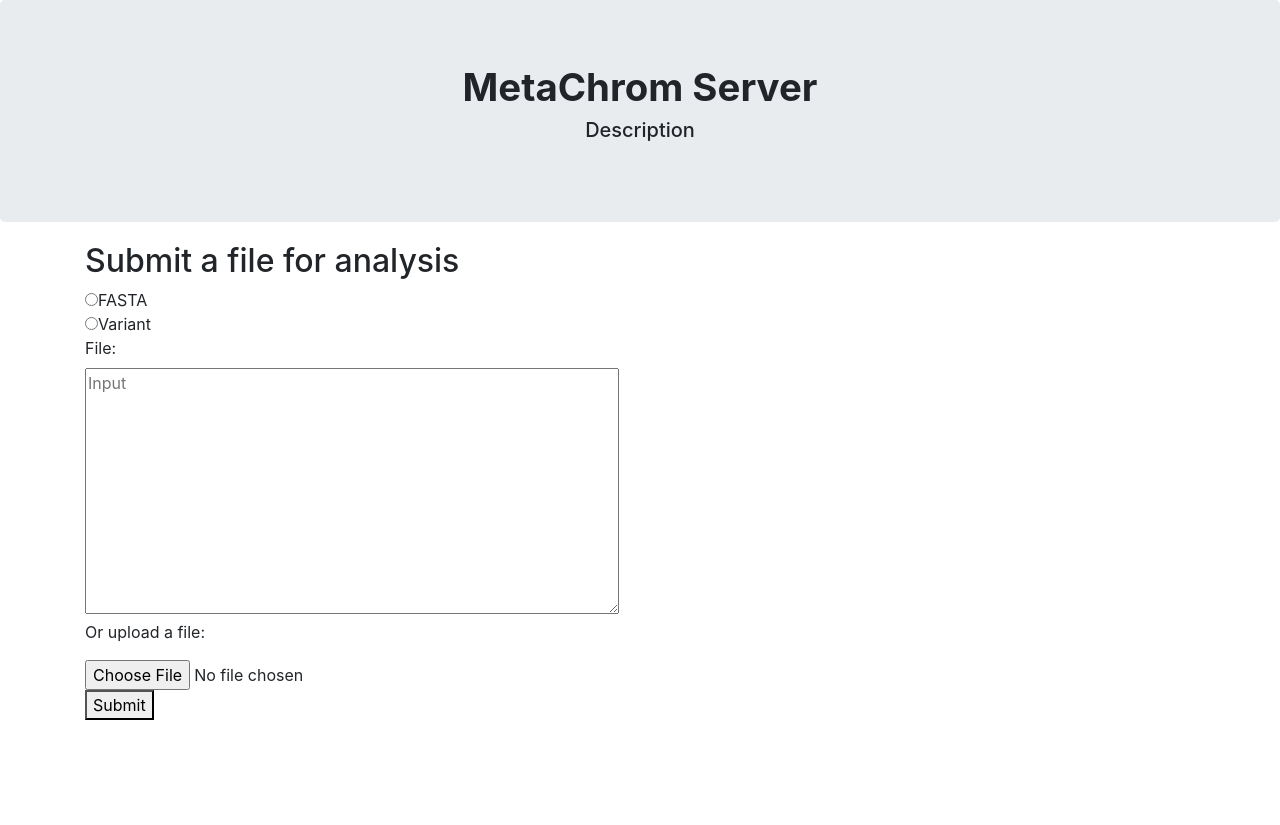
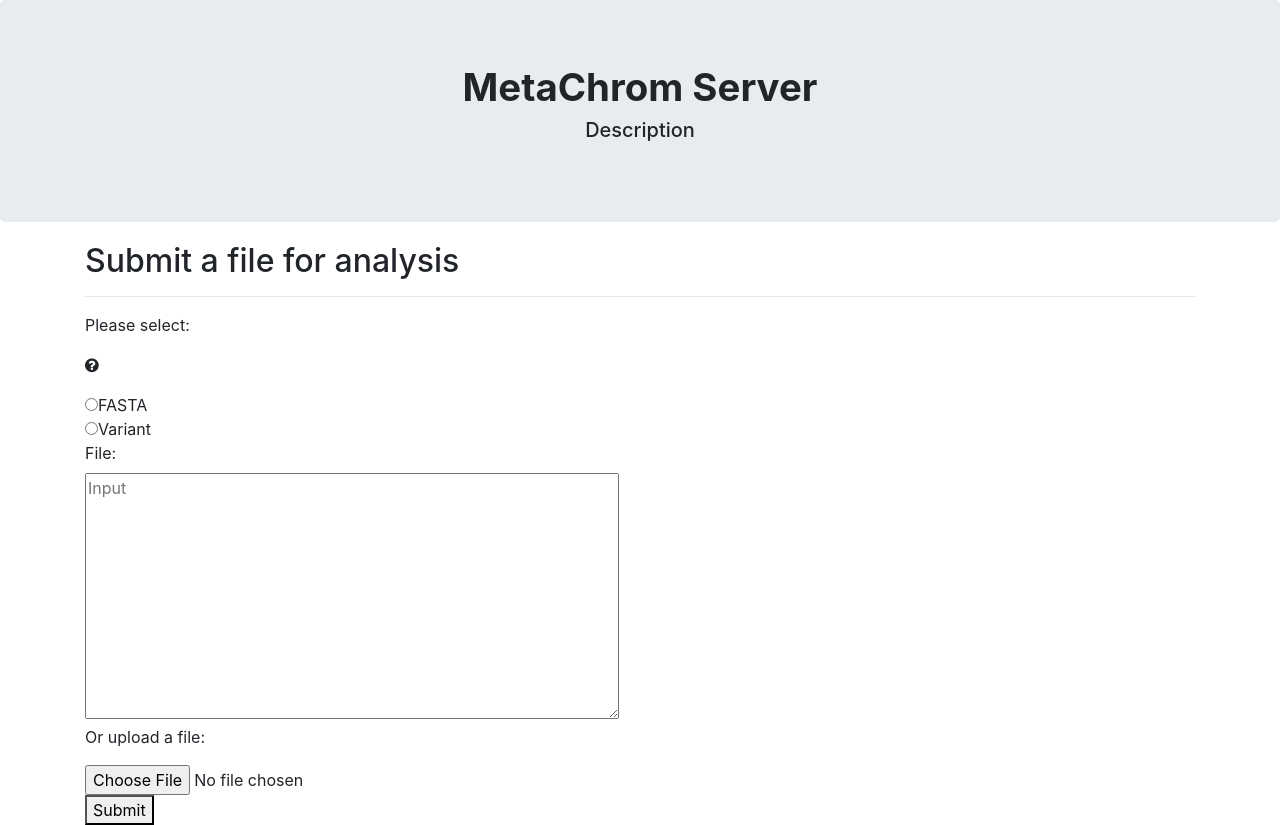
Before and after one commit to xzhang96/MetaChromServer, a Flask app: page / in a window 1280 px wide. Before the commit the page ends 720 px from the top, so only its background shows below. Run offline with Flask 2, Linux system fonts and the light colour scheme; some libraries are stand-ins or nearby versions.

Commit message:
added tooltip button

```diff
--- a/templates/homepage.html
+++ b/templates/homepage.html
@@ -3,9 +3,29 @@
     <head>
         <title>MetaChromServer</title>
         <meta charset="UTF-8">
+        <meta name="viewport" content="width=device-width, initial-scale=1">
         <link rel="stylesheet" href="https://stackpath.bootstrapcdn.com/bootstrap/4.5.0/css/bootstrap.min.css">
+        <link rel="stylesheet" href="https://cdnjs.cloudflare.com/ajax/libs/font-awesome/4.3.0/css/font-awesome.css">
         <style>
+            .fa {
+                position: relative;
+                display: inline-block;
+            }
+            .mybox {
+                visibility: hidden;
+                background-color: black;
+                color: #fff;
+                text-align: center;
+                border-radius: 6px;
 
+                /* Position the tooltip */
+                position: absolute;
+                z-index: 1;
+            }
+            .fa:hover {cursor: pointer;}
+            .mytip:hover > .mybox{
+                visibility: visible;
+            }
         </style>
     </head>
 
@@ -25,6 +45,17 @@
             <!------------------------------ Body ----------------------------------->
             <div class="container" style="margin-top: 20px; width:100%;">
                 <h2>Submit a file for analysis</h2>
+                <hr>
+                <p>
+                    Please select:
+                    <div class="mytip">
+                    <span class="fa fa-question-circle"></span>
+                    <div class="mybox">Text</div>
+                </div>
+                </p>
+
+
+
                 <form action="result.html">
                     <input type="radio" name="fileType" id="seq" onclick="ShowVarSelection()">FASTA<br>
                     <input type="radio" name="fileType" id="var" onclick="ShowVarSelection()">Variant
```
